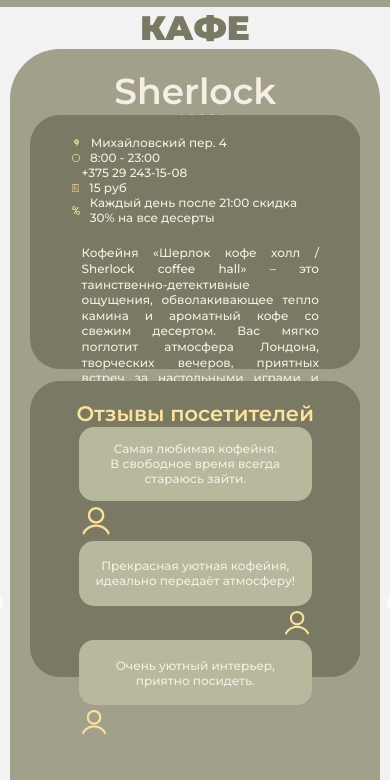
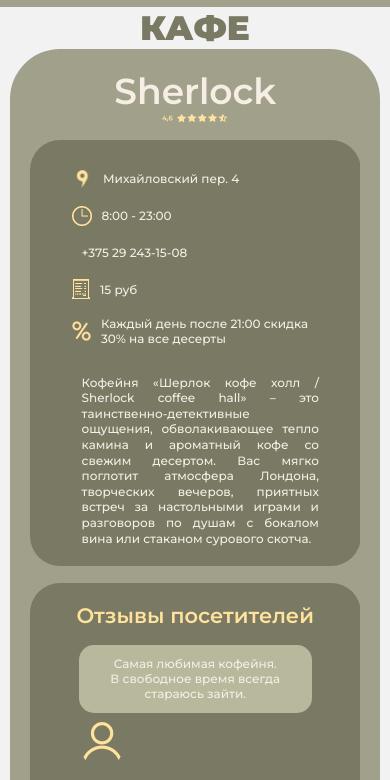
Before and after one commit to AnasteishaFil/kafe, a plain HTML site: page index.html in a window 390 px wide. Shown: the part 54-834 px from the top of the page. Drawn offline with nearby package versions, Linux system fonts and the light colour scheme.

Commit message:
Update style.css

```diff
--- a/style.css
+++ b/style.css
@@ -616,17 +616,15 @@
   .information, .block1, .block2{
     width: 100%;
   }
-  .information{
-    height: 87vh;
-  }
   .slide_title{
-    height: 6vh;
+    height: auto;
     justify-content: space-between;
   }
   .block1{
-    height: 30vh;
+    height: auto;
     flex-direction: column;
     padding: 20px;
+    margin: 2vh 0;
   }
   .column_slide1{
     width: 85%;
@@ -635,8 +633,11 @@
   .column_slide2{
     width: 85%;
   }
+  .svodka{
+    margin: 1vh 0;
+  }
   .block2{
-    height: 45vh;
+    height: auto;
     padding: 20px;
   }
   .otzivi{
@@ -654,6 +655,12 @@
   }
   .cloud{
     justify-content: center;
+  }
+  h4{
+    margin-bottom: 2vh;
+  }
+  .chel{
+    margin: 1vh 0 2vh 0;
   }
 }
 
@@ -678,23 +685,14 @@
     padding: 0 15px;
     font-size: 12px;
   }
-  .slide_title{
-    height: 4vh;
-  }
-  .information{
-    height: 72vh;
-  }
   .gallery{
     margin-top: 2.5vh;
   }
   .icon_info{
-    height: 1.5vh;
+    height: 20px;
   }
   .cloud{
     font-size: 12px;
-  }
-  .block2{
-    height: 35vh;
   }
   .otziv{
     width: 80%;
@@ -705,9 +703,6 @@
 }
 
 @media (max-width: 400px) {
-  .icon_info{
-    height: 1vh;
-  }
   h5, h6{
     font-size: 12px;
   }
```
